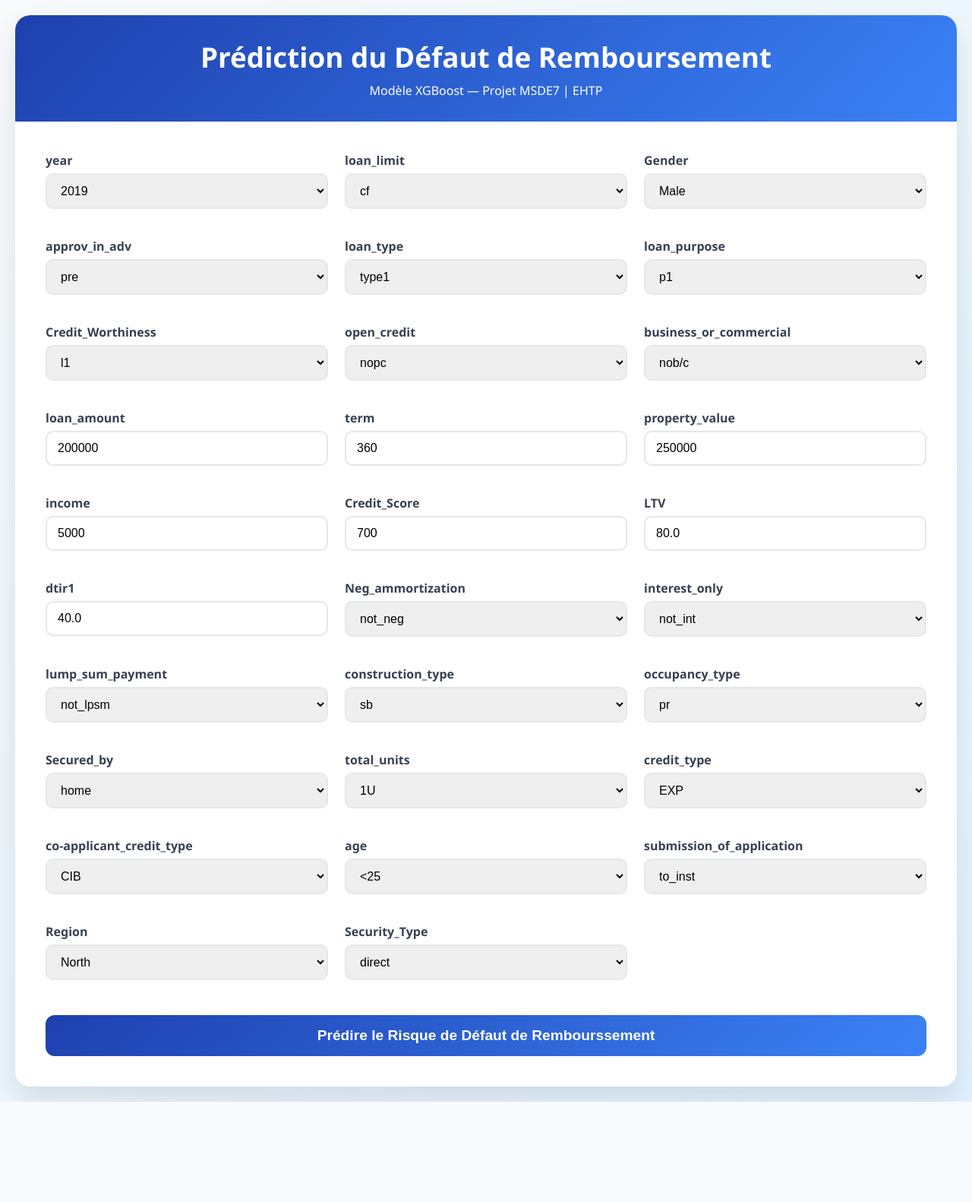
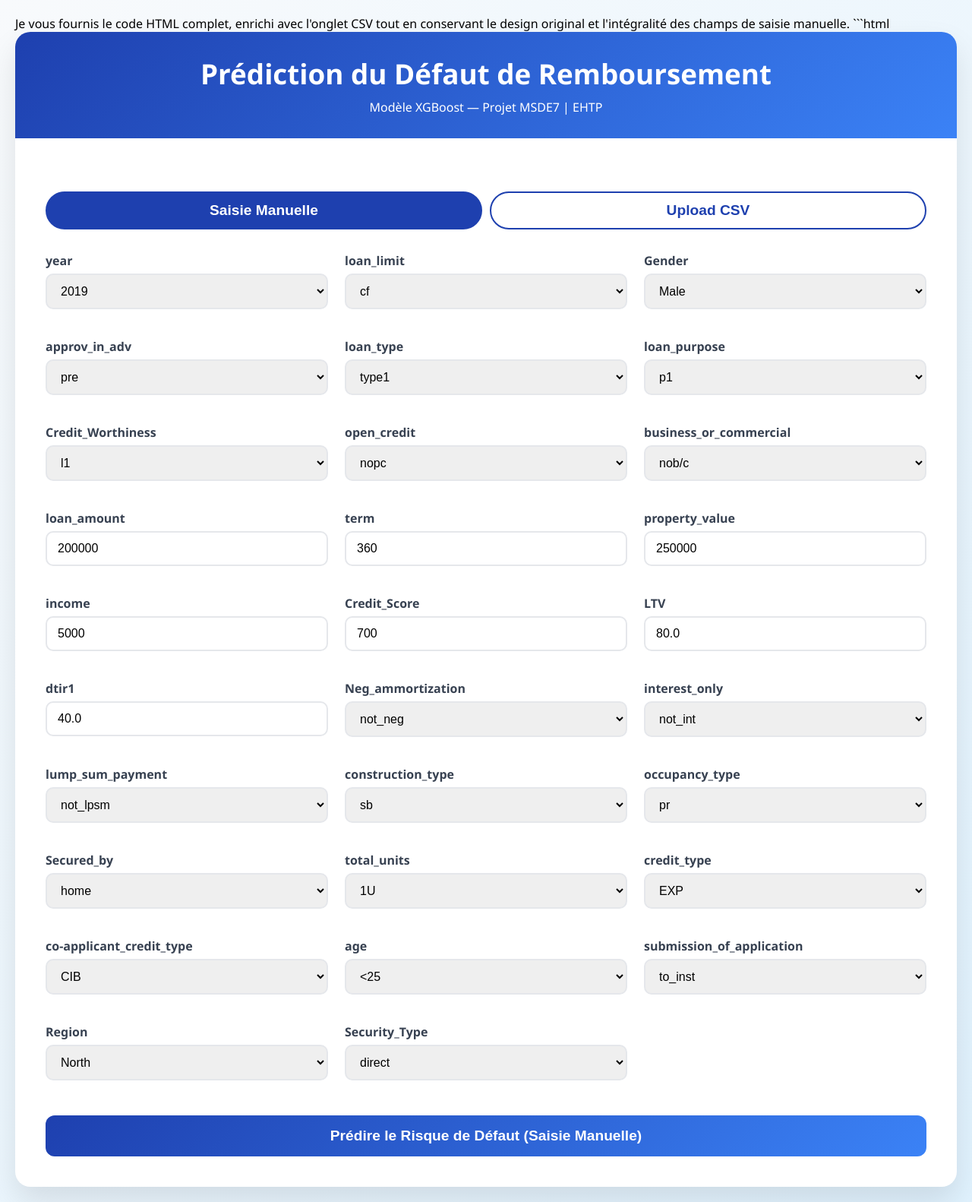
Before and after one commit to melloukinabil/projet-ml-loan-default-msde7, a Flask app: page / in a window 1280 px wide. Shown: the whole page at 76% size. Before the commit the page ends 1450 px from the top, so only its background shows below. Run offline with Flask 3, Linux system fonts and the light colour scheme; parts of the project's set-up code (start-up, migrations or seed data) failed here and were passed over.

Commit message:
Update index.html

````diff
--- a/templates/index.html
+++ b/templates/index.html
@@ -1,3 +1,6 @@
+Je vous fournis le code HTML complet, enrichi avec l'onglet CSV tout en conservant le design original et l'intégralité des champs de saisie manuelle.
+
+```html
 <!DOCTYPE html>
 <html lang="fr">
 <head>
@@ -34,6 +37,36 @@
         }
         header h1 { font-size: 2.3rem; margin-bottom: 8px; }
         .form-container { padding: 40px; }
+
+        /* Onglets */
+        .tabs {
+            display: flex;
+            justify-content: center;
+            gap: 10px;
+            margin-bottom: 30px;
+        }
+        .tab-btn {
+            padding: 12px 30px;
+            border: 2px solid var(--primary);
+            border-radius: 30px;
+            background: white;
+            color: var(--primary);
+            font-weight: 600;
+            cursor: pointer;
+            transition: all 0.3s;
+        }
+        .tab-btn.active {
+            background: var(--primary);
+            color: white;
+        }
+        .tab-btn:hover {
+            background: var(--primary-light);
+            color: white;
+            border-color: var(--primary-light);
+        }
+        .tab-content { display: none; }
+        .tab-content.active { display: block; }
+
         .grid {
             display: grid;
             grid-template-columns: repeat(auto-fit, minmax(300px, 1fr));
@@ -48,7 +81,7 @@
             font-weight: 600;
             color: #374151;
         }
-        select, input[type="number"] {
+        select, input[type="number"], input[type="file"] {
             width: 100%;
             padding: 12px 14px;
             border: 2px solid #e5e7eb;
@@ -89,9 +155,17 @@
         </header>
 
         <div class="form-container">
+            <!-- Onglets -->
+            <div class="tabs">
+                <button class="tab-btn {% if mode != 'csv' %}active{% endif %}" onclick="switchTab('manual')">Saisie Manuelle</button>
+                <button class="tab-btn {% if mode == 'csv' %}active{% endif %}" onclick="switchTab('csv')">Upload CSV</button>
+            </div>
+
+            <!-- Formulaire Saisie Manuelle -->
+            <div id="tab-manual" class="tab-content {% if mode != 'csv' %}active{% endif %}">
                 <form action="/predict" method="POST">
+                    <input type="hidden" name="input_mode" value="manual">
                     <div class="grid">
-                    <!-- Champs avec accès sécurisé pour les clés contenant des tirets -->
                         <div class="form-group">
                             <label>year</label>
                             <select name="year">
@@ -134,32 +207,89 @@
                         <div class="form-group"><label>Region</label><select name="Region">{% for v in ['North','south','central','North-East'] %}<option value="{{v}}" {% if form_data and form_data.Region == v %}selected{% endif %}>{{v}}</option>{% endfor %}</select></div>
                         <div class="form-group"><label>Security_Type</label><select name="Security_Type">{% for v in ['direct','Indriect'] %}<option value="{{v}}" {% if form_data and form_data.Security_Type == v %}selected{% endif %}>{{v}}</option>{% endfor %}</select></div>
                     </div>
+                    <button type="submit">Prédire le Risque de Défaut (Saisie Manuelle)</button>
+                </form>
+            </div>
 
-                <button type="submit">Prédire le Risque de Défaut de Rembourssement</button>
+            <!-- Upload CSV -->
+            <div id="tab-csv" class="tab-content {% if mode == 'csv' %}active{% endif %}">
+                <div class="csv-info" style="background:#f3f4f6; border-left:4px solid var(--primary); padding:15px; border-radius:8px; margin-bottom:20px;">
+                    <i class="fas fa-info-circle" style="color: var(--primary);"></i>
+                    Le fichier CSV doit contenir toutes les colonnes nécessaires (voir les champs du formulaire manuel).
+                    Vous pouvez télécharger un <a href="/sample-csv" style="color: var(--primary);">fichier exemple</a>.
+                </div>
+                <form action="/predict" method="POST" enctype="multipart/form-data">
+                    <input type="hidden" name="input_mode" value="csv">
+                    <div class="form-group">
+                        <label>Sélectionnez un fichier CSV</label>
+                        <input type="file" name="file" accept=".csv" required>
+                    </div>
+                    <button type="submit" class="csv-btn">Lancer les Prédictions sur le CSV</button>
                 </form>
 
-            {% if result %}
+                {% if results %}
+                <div style="margin-top: 40px;">
+                    <h3>Résultats des Prédictions ({{ results|length }} lignes)</h3>
+                    <div style="overflow-x: auto;">
+                        <table class="result-table">
+                            <thead>
+                                <tr>
+                                    <th>#</th>
+                                    <th>Statut</th>
+                                    <th>Probabilité Défaut</th>
+                                    <th>Niveau de Risque</th>
+                                </tr>
+                            </thead>
+                            <tbody>
+                                {% for r in results %}
+                                <tr class="{% if r.prediction == 1 %}defaut{% else %}non-defaut{% endif %}">
+                                    <td>{{ loop.index }}</td>
+                                    <td>{{ r.label }}</td>
+                                    <td>{{ r.proba_default }}%</td>
+                                    <td>{{ r.risque_niveau }}</td>
+                                </tr>
+                                {% endfor %}
+                            </tbody>
+                        </table>
+                    </div>
+                </div>
+                {% endif %}
+            </div>
+
+            <!-- Résultat pour la saisie manuelle -->
+            {% if result and mode != 'csv' %}
             <div class="result {% if result.prediction == 1 %}danger{% else %}success{% endif %}" id="result-section">
                 <h2>{{ result.label }}</h2>
-                <h1 style="font-size: 3.5rem; margin: 15px 0;">{{ result.proba_default }}%</h1>
+                <h1 style="font-size: 3.5rem; margin: 15px 0;">{{ result.proba }}%</h1>
                 <p><strong>Niveau :</strong> {{ result.risque_niveau }}</p>
             </div>
             {% endif %}
 
             {% if error %}
-            <div class="error" style="color:red; padding:15px; background:#fee2e2; border-radius:8px;">{{ error }}</div>
+            <div class="error">{{ error }}</div>
             {% endif %}
         </div>
     </div>
 
-    <!-- Script pour scroll automatique vers les résultats -->
     <script>
-        document.addEventListener("DOMContentLoaded", function() {
-            // Si on a un résultat (après POST), on scroll vers lui
+        // Fonction pour basculer entre les onglets
+        function switchTab(tab) {
+            // Masquer tous les contenus
+            document.querySelectorAll('.tab-content').forEach(el => el.classList.remove('active'));
+            // Désactiver tous les boutons
+            document.querySelectorAll('.tab-btn').forEach(btn => btn.classList.remove('active'));
+            // Afficher le contenu sélectionné
+            document.getElementById('tab-' + tab).classList.add('active            // Activer le bouton correspondant
+            document.querySelectorAll('.tab-btn').forEach( => {
+                if (btn.textContent.trim().toLowerCase().includes(tab === 'manual' ?saisie' : 'csv')) {
+                    btn.classList.add('active');
+                }
+            });
+               // Scroll automatique vers les résultats si présents
+        document.addEventListener("DOMContentLoaded", function {
             if (document.getElementById("result-section")) {
-                document.getElementById("result-section").scrollIntoView({
-                    behavior: "smooth",
-                    block: "center"
+                document.getElementById("result-section").scrollIntoView                    behavior: "smooth",
+                    block: ""
                 });
             }
         });
````
Also changed, not shown: other parts of templates/index.html (+33 -1 lines). Lines whose indentation alone changed are shown as unchanged.
